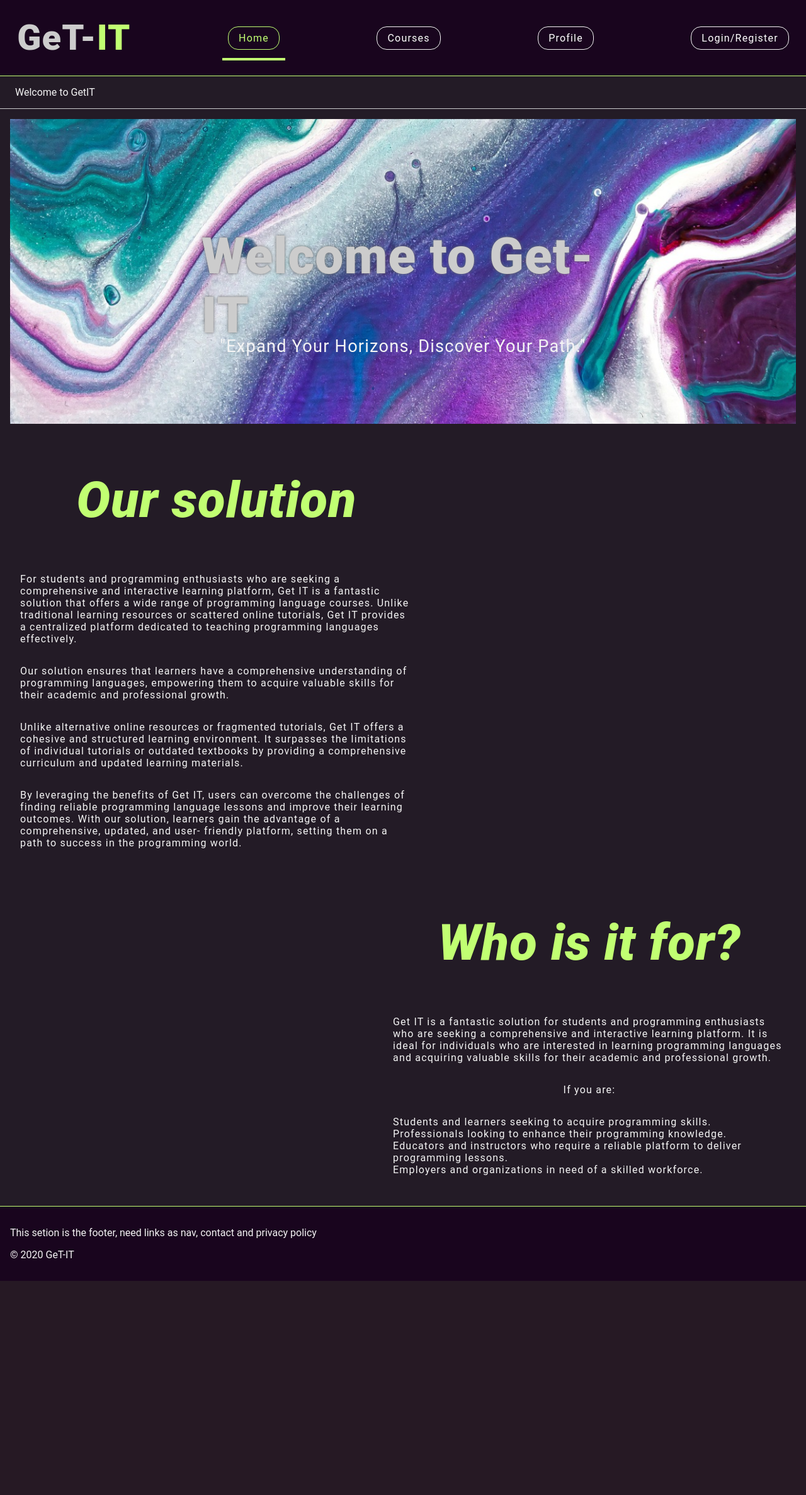
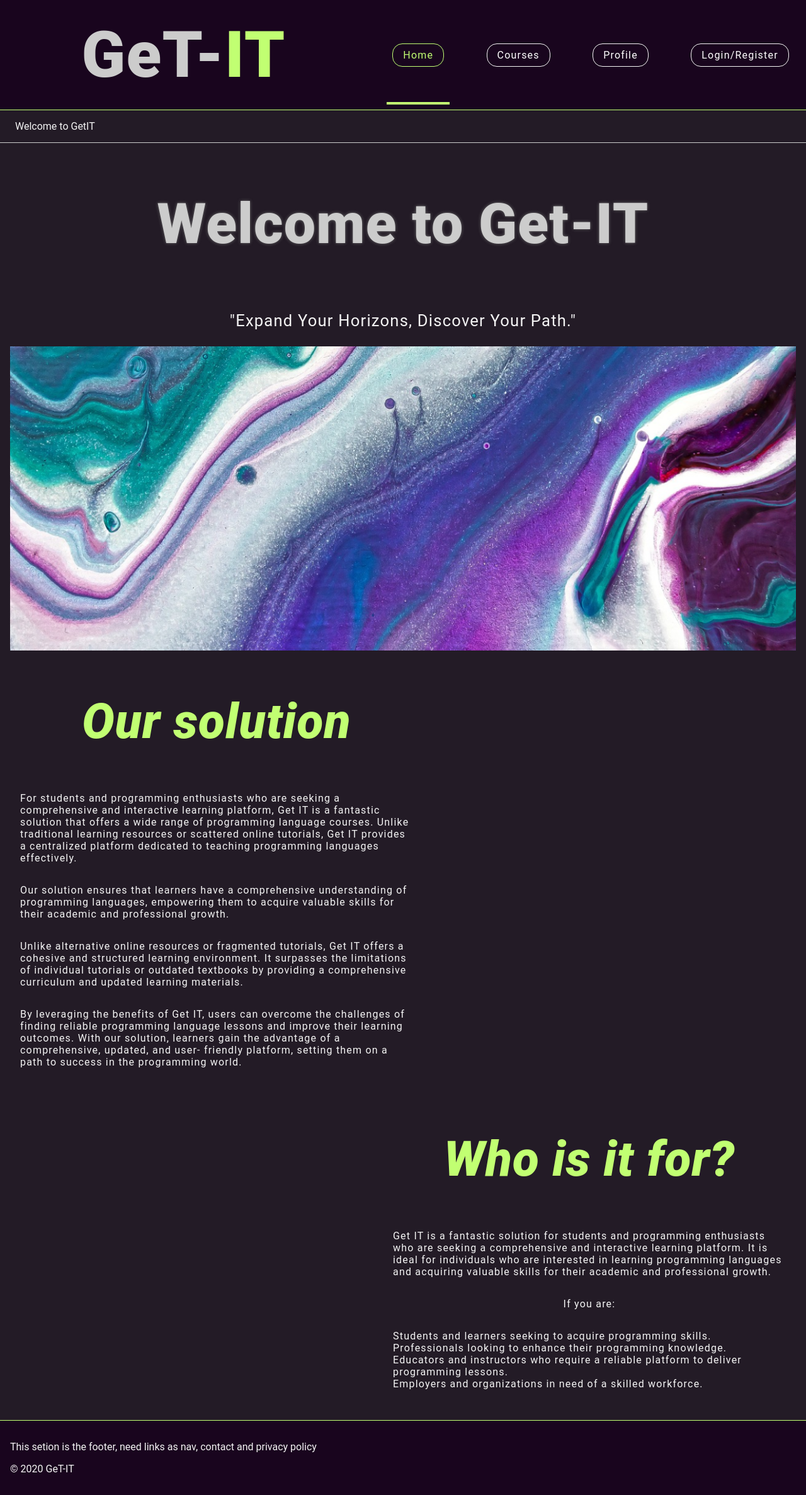
Before and after one commit to The-Digital-Dilemma/GetIT, a Django app: page / in a window 1280 px wide. Shown: the whole page at 63% size. Before the commit the page ends 2034 px from the top, so only its background shows below. Run offline with Django 4.2, Linux system fonts and the light colour scheme.

Commit message:
css updated

```diff
--- a/GetIT/static/css/style.css
+++ b/GetIT/static/css/style.css
@@ -43,10 +42,24 @@ header {
 
 /*  HEADER - NAVIGATION SECTION */
 
+.navigation-container {
+  display: flex;
+  align-items: center;
+}
+.hamburger-button {
+  display: none; /* Hide the menu by default */
+}
+.navigation-menu {
+  flex: 1;
+  display: flex;
+  margin-left: 3em;
+}
 .navigation-list {
   list-style-type: none;
   padding: 1em;
+
   margin: 0;
+  flex: 1;
   display: flex;
   justify-content: space-between;
   align-self: center;
@@ -63,7 +76,7 @@ li.active::after {
   content: "";
   display: block;
   position: absolute;
-  bottom: 0.5em;
+  bottom: -0.5em;
   left: 50%;
   transform: translateX(-50%);
   width: 100px;
@@ -86,10 +99,9 @@ li.active a {
   padding: 0em 1em;
 }
 .link-home {
-  font-size: 3.5em;
+  font-size: 8vw;
   font-weight: 900;
   color: var(--border-color);
-  padding: 0;
 }
 .link-home span {
   color: var(--primary-color);
@@ -112,14 +124,13 @@ li.active a {
 
 /*  Section SECTION */
 section {
-  display: flex;
   justify-content: space-between;
   padding: 0 1.5em;
+  font-size: 3vmax 1vmin;
   border-bottom: var(--border-color) 1px solid;
 }
 
 .section-right span {
-  font-size: 1em;
   color: var(--primary-color);
 }
 
@@ -133,34 +144,46 @@ main {
 }
 
 /*  MAIN SECTION  WELCOME PAGE*/
+.welcome-container {
+  display: flex;
+  flex-direction: column;
+  align-items: center;
+  justify-content: center;
+}
+
+.welcome-hero {
+  display: flex;
+  position: relative;
+  flex-direction: column;
+  align-items: center;
+  text-align: center;
+}
+
 .welcome-hero img {
-  position: relative;
   width: 100%;
-  height: 100%;
-  object-fit: cover;
-  object-position: center;
+  height: auto;
+  max-width: 100%;
 }
-.welcome-hero h1 {
+.welcome-message {
   position: absolute;
   width: fit-content;
   top: 50%;
   left: 50%;
   transform: translate(-50%, -50%);
+  text-align: center;
+}
+
+.welcome-hero h1 {
   font-weight: 900;
-  font-size: 5em;
+  font-size: 7vw;
   color: var(--border-color);
   letter-spacing: 1.2px;
   text-shadow: 0 0 5px var(--border-color-dark);
   z-index: 1;
 }
 .welcome-hero p {
-  position: absolute;
-  width: fit-content;
-  top: 65%;
-  left: 50%;
-  transform: translate(-50%, -40%);
   font-weight: 400;
-  font-size: 1.7em;
+  font-size: 2vw;
   letter-spacing: 1.2px;
   z-index: 1;
 }
@@ -176,7 +199,7 @@ main {
 }
 .welcome-content-solution h1,
 .welcome-content-who h1 {
-  font-size: 5em;
+  font-size: 6vw;
   font-weight: 900;
   font-style: italic;
   color: var(--primary-color);
```
Also changed, not shown: other parts of GetIT/static/css/style.css (+120 -8 lines).
